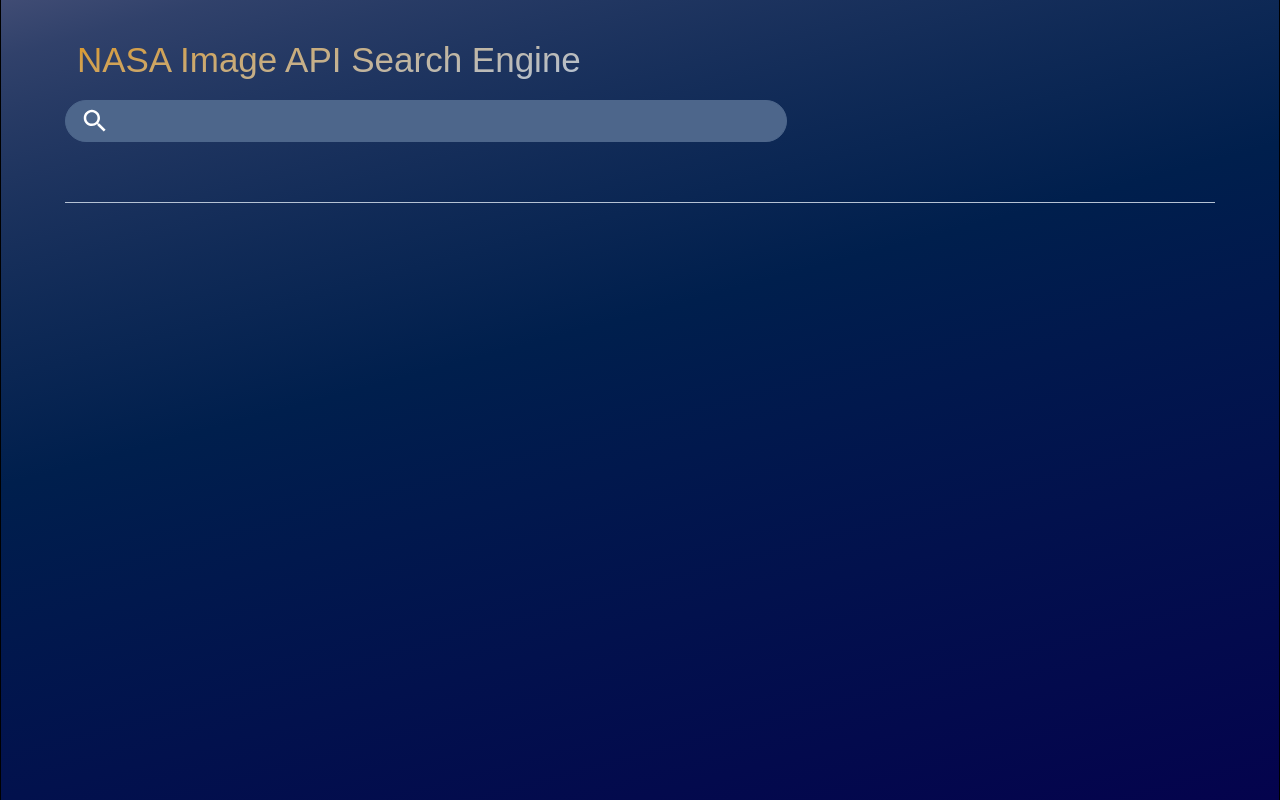
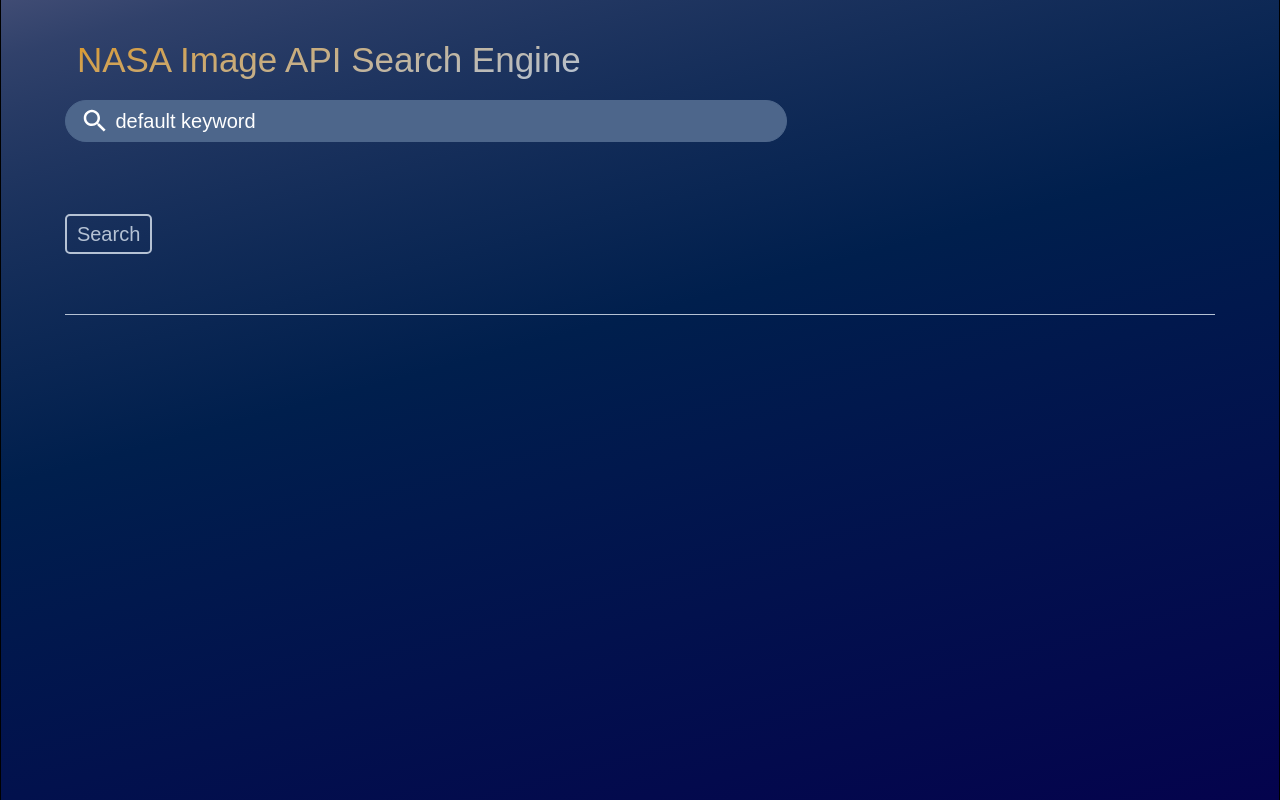
Before and after one commit to michaelyu072/NASA-API-search-engine, a React (Create React App) app: page /Results in a window 1280 px wide. Built offline with nearby package versions, Linux system fonts and the light colour scheme; a web font is replaced by a local one.

Commit message:
global state and api call finished

```diff
--- a/package.json
+++ b/package.json
@@ -9,6 +9,7 @@
     "@emotion/styled": "^11.6.0",
     "@mui/icons-material": "^5.2.1",
     "@mui/material": "^5.2.3",
+    "axios": "^0.24.0",
     "react": "^17.0.2",
     "react-dom": "^17.0.2",
     "react-scripts": "3.2.0"
--- a/src/components/App.jsx
+++ b/src/components/App.jsx
@@ -3,15 +3,19 @@
 import { BrowserRouter, Routes, Route } from 'react-router-dom';
 import Results from './Results';
 import NotFound from './NotFound';
+import { useState } from 'react';
 
 function App() {
 
+  const [keyword, updateKeyWord] = useState('default keyword');
+
+  console.log(keyword);
   return (
     <div className="container">
       <BrowserRouter>
         <Routes>
-          <Route path = "/" element = {<Main/>}/>
-          <Route path = "/Results" element = {<Results/>}/>
+          <Route path = "/" element = {<Main keyword = {keyword} update = {updateKeyWord}/>}/>
+          <Route path = "/Results" element = {<Results keyword = {keyword} update = {updateKeyWord}/>}/>
           <Route path = '*' element = {<NotFound/>} />
         </Routes>
       </BrowserRouter>
--- a/src/components/Main.js
+++ b/src/components/Main.js
@@ -2,14 +2,18 @@
 import SearchBar from "./SearchBar";
 import { Heading } from "./Heading";
 import SearchButton from './SearchButton';
+import { useState } from 'react';
 
-function Main() {
+function Main(props) {
+
+const [currentTerm, updateTerm] = useState(props.keyword);
+
   return (
     <section className="main">
       <div className="searchContainer">
         <Heading />
-        <SearchBar />
-        <SearchButton text = 'Search' redirect = 'results'/>
+        <SearchBar keyword = {props.keyword} updateTerm = {updateTerm} />
+        <SearchButton currentTerm = {currentTerm} update = {props.update} text = 'Search' redirect = 'results'/>
       </div>
     </section>
   );
--- a/src/components/Results.js
+++ b/src/components/Results.js
@@ -1,8 +1,12 @@
 import React from "react";
 import SearchBar from "./SearchBar";
 import { Heading2 } from "./Heading";
+import SearchButton from './SearchButton';
+import { useState } from 'react';
 
-function Results() {
+function Results(props) {
+
+
   return (
     <section className="main">
       <div className="searchContainer">
@@ -12,7 +16,8 @@
               <Heading2 />
             </div>
 
-            <SearchBar/>
+            <SearchBar keyword = {props.keyword} updateTerm = {props.update}/>
+            <SearchButton keyword = {props.keyword} text = 'Search' redirect = ''/>
           </div>
         </div>
       </div>
--- a/src/components/SearchBar.js
+++ b/src/components/SearchBar.js
@@ -1,14 +1,16 @@
 import React from 'react';
+import axios from 'axios';
 import SearchIcon from '@mui/icons-material/Search';
 
-function SearchBar() {
+function SearchBar(props) {
 
     return ( <>
         <div className = 'searchBarContainer'>
         <div className = 'iconContainer'>
         <SearchIcon/>
         </div>
-        <input className = 'searchBar'>
+        <input defaultValue = {props.keyword} className = 'searchBar'
+        onChange = {(e) => {props.updateTerm(e.target.value);}}>
 
         </input>
         </div>
--- a/src/components/SearchButton.js
+++ b/src/components/SearchButton.js
@@ -1,20 +1,35 @@
 import React from 'react';
 import { Navigate } from 'react-router-dom';
 import { useState } from 'react';
+import axios from 'axios';
 
 function SearchButton(props) {
 
     const [redirect, setRedirect] = useState(false);
+    const [imageURL, setURL] = useState('');
+    const [title, setTitle] = useState('');
+    const [description, setDescription] = useState();
+    const endpoint = 'https://images-api.nasa.gov';
 
     function search() {
         setRedirect(true);
+        axios.get(`${endpoint}/search?q=${props.keyword}`).then((res) => {
+            console.log(res);
+        }).catch((e) => { console.log(e);})
     }
 
+    function process(stringer) {
+        var index = String(stringer).indexOf("Read more");
+        return(String(stringer).substring(0, index));
+    }
+
+
     return (<>
+    <p style = {{color: "white"}}>{title} {process(description)}</p>
             <button className = 'searchButton' onClick = {search}>
                 {props.text}
             </button>
-            {redirect? <Navigate to = {props.redirect}/> : <></>}</>);
+            {redirect && props.redirect != "" ? <Navigate to = {props.redirect}/> : <></>}</>);
 
 
 }
```
Also changed, not shown: 1 other file (tests, documents, lock files or other folders).
